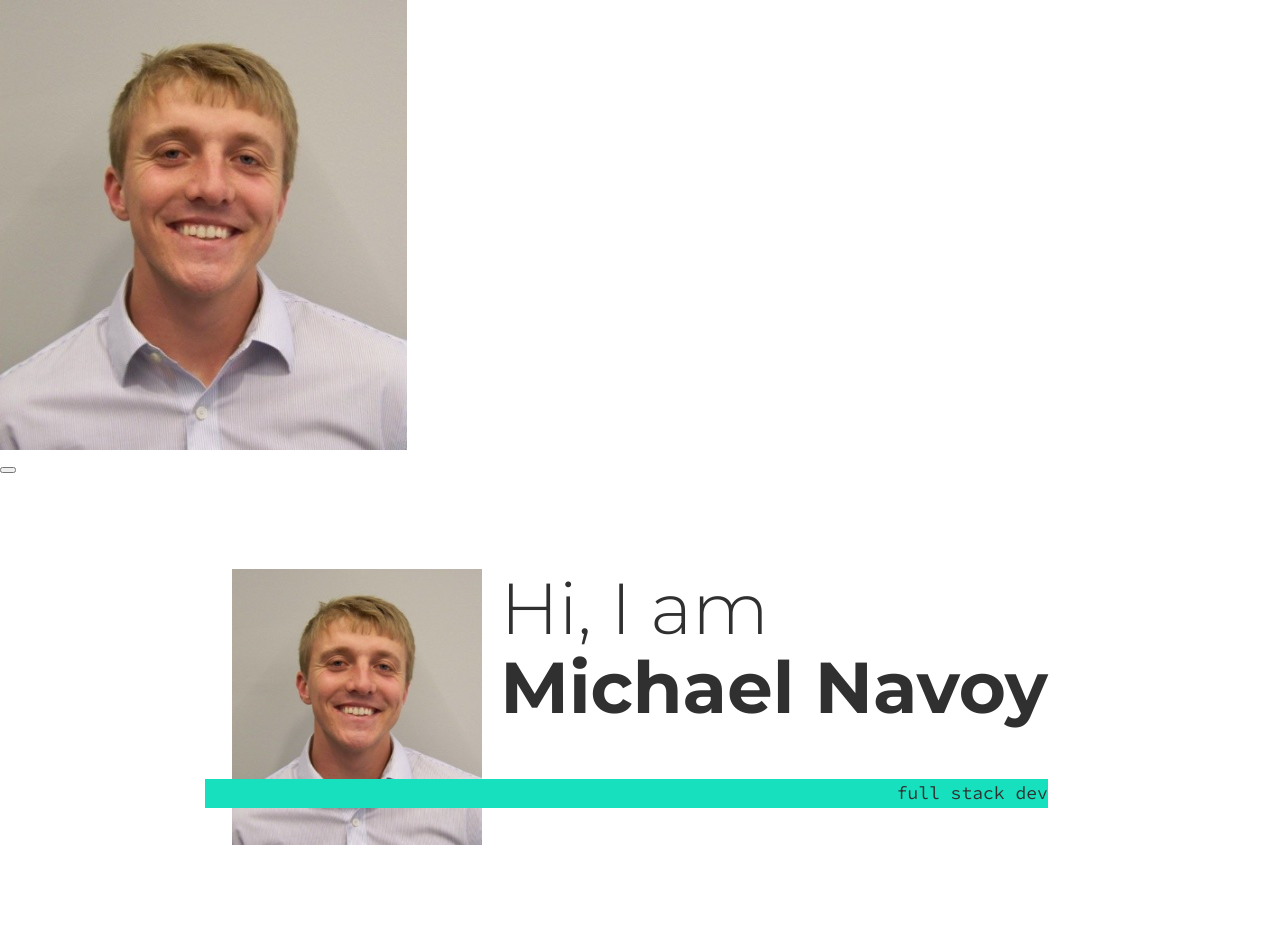
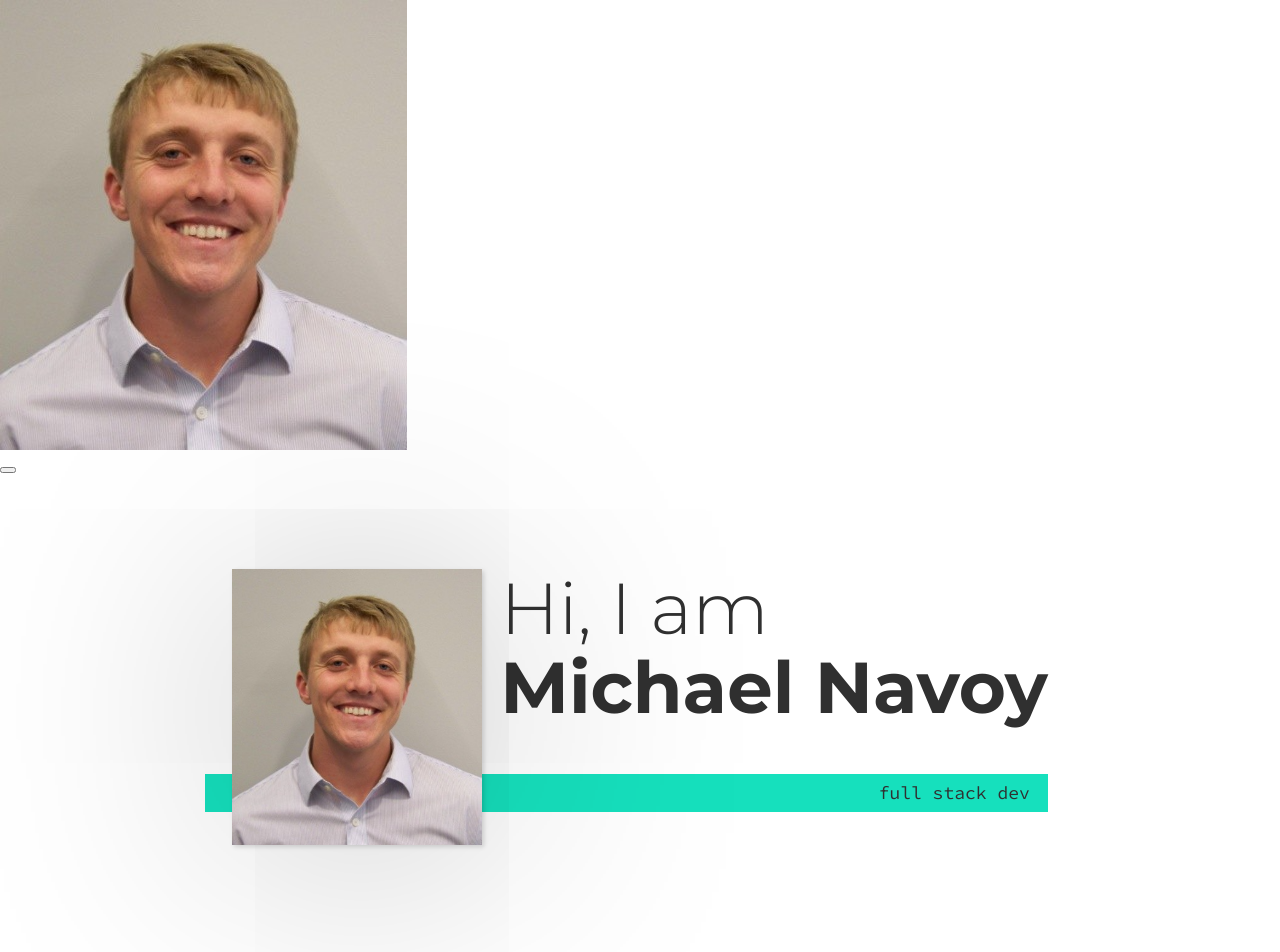
Before and after one commit to mnavoy4/Michael-Navoy-Portfolio-Site, a React (Create React App) app: page / in a window 1280 px wide. Shown: the top 952 px of the page. Built offline with nearby package versions, Linux system fonts and the light colour scheme.

Commit message:
finished styling intro

```diff
--- a/src/App.css
+++ b/src/App.css
@@ -23,6 +23,9 @@
   --fs-h2: 2.25rem;
   --fs-h3: 1.25rem;
   --fs-body: 1rem;
+
+  --bs: 0.25em 0.25em 075em rgba(0,0,0,.25),
+        0.125em 0.125em 0.25em rgba(0,0,0,.15);
 }
 
 @media (min-width: 800px) {
@@ -95,6 +98,8 @@ h3 {
 .section-subtitle-about {
   background-color: var(--clr-accent);
   font-family: var(--ff-secondary);
+  padding: .25em 1em;
+  margin-bottom: 1em;
 }
 
 /* Header */
@@ -106,6 +111,14 @@ nav {
 /* Intro Section */
 .intro {
   position: relative;
+}
+
+.intro-image {
+  box-shadow: var(--bs);
+}
+
+.section-subtitle-intro {
+  display: inline-block;
 }
 
 @media (min-width: 600px) {
@@ -123,6 +136,8 @@ nav {
   .intro-image {
     grid-area: img;
     min-width: 250px;
+    position: relative;
+    z-index: 2;
   }
 
   .section-subtitle-intro {
--- a/src/Components/MyWork.js
+++ b/src/Components/MyWork.js
@@ -4,7 +4,7 @@ import { Link } from 'react-router-dom';
 export default function MyWork(){
   return (
     <section className='my-work' id='work'>
-      <h2 className='section-title'></h2>
+      <h2 className='section-title'>My Work</h2>
       <p className='section-subtitle'>
         Lorem ipsum dolor sit amet, consectetur adipiscing elit.
         Aliquam sollicitudin iaculis bibendum. Aliquam erat volutpat. Cras commodo tincidunt metus ac venenatis.
```
